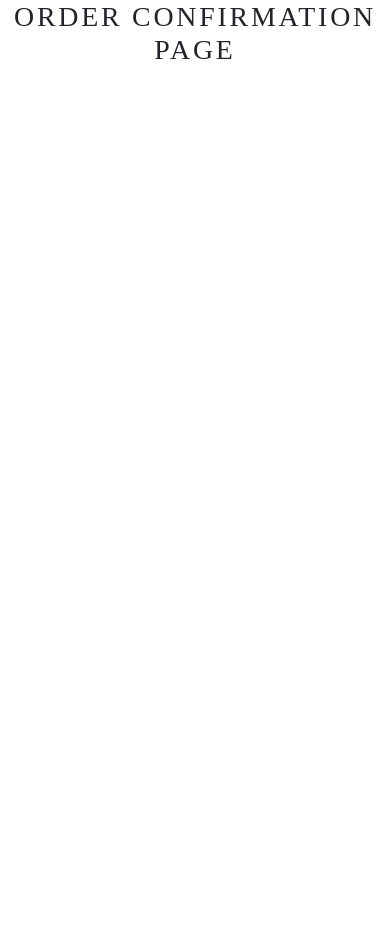
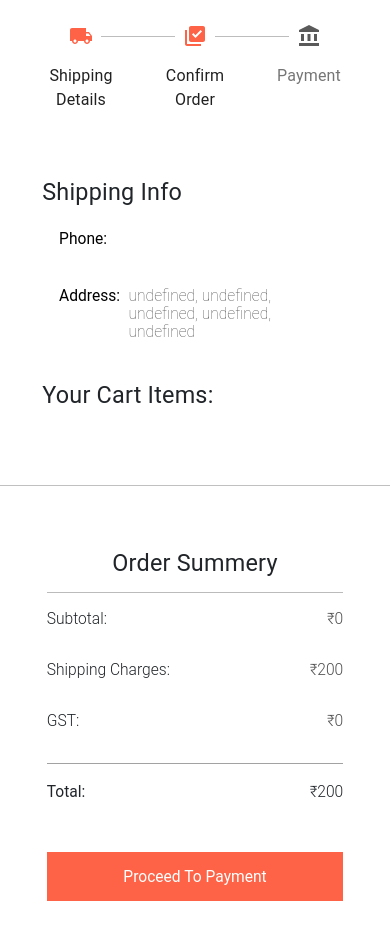
Before and after one commit to Krishi-02/Electronicspart, a React (Create React App) app in the folder frontend/: page /order/confirm in a window 390 px wide. Shown: the top 940 px of the page. Before the commit the page ends 844 px from the top, so only its background shows below. Built offline with nearby package versions, Linux system fonts and the light colour scheme.

Commit message:
order confirm

```diff
--- a/frontend/src/components/Cart/ConfirmOrder.css
+++ b/frontend/src/components/Cart/ConfirmOrder.css
@@ -0,0 +1,203 @@
+.confirmOrderPage {
+    height: 100vh;
+    background-color: white;
+    display: grid;
+    grid-template-columns: 6fr 3fr;
+  }
+
+  .confirmOrderPage > div:last-child {
+    border-left: 1px solid rgba(0, 0, 0, 0.247);
+  }
+
+  .confirmshippingArea {
+    padding: 5vmax;
+    padding-bottom: 0%;
+  }
+
+  .confirmshippingArea > p {
+    font: 400 1.8vmax "Roboto";
+  }
+
+  .confirmshippingAreaBox,
+  .confirmCartItemsContainer {
+    margin: 2vmax;
+  }
+
+  .confirmshippingAreaBox > div {
+    display: flex;
+    margin: 1vmax 0;
+  }
+
+  .confirmshippingAreaBox > div > p {
+    font: 400 1vmax "Roboto";
+    color: black;
+  }
+  .confirmshippingAreaBox > div > span {
+    margin: 0 1vmax;
+    font: 100 1vmax "Roboto";
+    color: #575757;
+  }
+
+  .confirmCartItems > p {
+    font: 400 1.8vmax "Roboto";
+  }
+
+  .confirmCartItems {
+    padding: 5vmax;
+    padding-top: 2vmax;
+  }
+
+  .confirmCartItemsContainer {
+    max-height: 20vmax;
+    overflow-y: auto;
+  }
+
+  .confirmCartItemsContainer > div {
+    display: flex;
+    font: 400 1vmax "Roboto";
+    align-items: center;
+    justify-content: space-between;
+    margin: 2vmax 0;
+  }
+
+  .confirmCartItemsContainer > div > img {
+    width: 3vmax;
+  }
+
+  .confirmCartItemsContainer > div > a {
+    color: #575757;
+    margin: 0 2vmax;
+    width: 60%;
+    text-decoration: none;
+  }
+
+  .confirmCartItemsContainer > div > span {
+    font: 100 1vmax "Roboto";
+    color: #5e5e5e;
+  }
+
+  .orderSummary {
+    padding: 7vmax;
+  }
+
+  .orderSummary > p {
+    text-align: center;
+    font: 400 1.8vmax "Roboto";
+    border-bottom: 1px solid rgba(0, 0, 0, 0.267);
+    padding: 1vmax;
+    width: 100%;
+    margin: auto;
+    box-sizing: border-box;
+  }
+
+  .orderSummary > div > div {
+    display: flex;
+    font: 300 1vmax "Roboto";
+    justify-content: space-between;
+    margin: 2vmax 0;
+  }
+  .orderSummary > div > div > span {
+    color: rgba(0, 0, 0, 0.692);
+  }
+
+  .orderSummaryTotal {
+    display: flex;
+    font: 300 1vmax "Roboto";
+    justify-content: space-between;
+    border-top: 1px solid rgba(0, 0, 0, 0.363);
+    padding: 2vmax 0;
+  }
+
+  .orderSummary > button {
+    background-color: tomato;
+    color: white;
+    width: 100%;
+    padding: 1vmax;
+    border: none;
+    margin: auto;
+    cursor: pointer;
+    transition: 0.5s;
+    font: 400 1vmax "Roboto";
+  }
+
+  .orderSummary > button:hover {
+    background-color: rgb(192, 71, 50);
+  }
+
+  @media screen and (max-width: 600px) {
+    .confirmOrderPage {
+      grid-template-columns: 1fr;
+      height: unset;
+    }
+
+    .confirmOrderPage > div:last-child {
+      border-left: 0;
+      border-top: 1px solid rgba(0, 0, 0, 0.247);
+    }
+
+    .confirmshippingArea > p {
+      font: 400 6vw "Roboto";
+    }
+
+    .confirmshippingAreaBox > div {
+      display: flex;
+      margin: 6vw 0;
+    }
+
+    .confirmshippingAreaBox > div > p {
+      font: 400 4vw "Roboto";
+    }
+    .confirmshippingAreaBox > div > span {
+      font: 100 4vw "Roboto";
+    }
+
+    .confirmCartItems > p {
+      font: 400 6vw "Roboto";
+    }
+
+    .confirmCartItemsContainer {
+      max-height: 50vw;
+    }
+
+    .confirmCartItemsContainer > div {
+      font: 400 4vw "Roboto";
+      margin: 4vw 0;
+    }
+
+    .confirmCartItemsContainer > div > img {
+      width: 10vw;
+    }
+
+    .confirmCartItemsContainer > div > a {
+      margin: 0;
+      width: 30%;
+    }
+
+    .confirmCartItemsContainer > div > span {
+      font: 100 4vw "Roboto";
+    }
+
+    .orderSummary {
+      padding: 12vw;
+    }
+
+    .orderSummary > p {
+      font: 400 6vw "Roboto";
+      padding: 4vw;
+    }
+
+    .orderSummary > div > div {
+      font: 300 4vw "Roboto";
+    }
+
+    .orderSummaryTotal {
+      font: 300 4vw "Roboto";
+      padding: 5vw 0;
+    }
+
+    .orderSummary > button {
+      padding: 4vw;
+      margin: 4vw auto;
+      font: 400 4vw "Roboto";
+    }
+  }
--- a/frontend/src/components/Cart/ConfirmOrder.js
+++ b/frontend/src/components/Cart/ConfirmOrder.js
@@ -1,12 +1,112 @@
-import React from 'react'
+import React, { Fragment } from 'react'
 import './ConfirmOrder.css';
+import CheckoutSteps from "../Cart/CheckoutSteps";
+import { useSelector } from "react-redux";
+import MetaData from '../MetaData';
+import { Link } from "react-router-dom";
+import { Typography } from "@material-ui/core";
 
 
-const ConfirmOrder = () => {
+const ConfirmOrder = ({ history }) => {
+  const {shippingInfo, cartItems} = useSelector((state) => state.cart);
+  const {user} = useSelector((state) => state.user);
+
+  const subtotal = cartItems.reduce(
+    (acc, item) => acc + item.qty * item.price,
+    0
+  );
+  const shippingCharges = subtotal > 1000 ? 0 : 200;
+
+  const tax = subtotal * 0.18;
+
+  const totalPrice = subtotal + tax + shippingCharges;
+
+  const address = `${shippingInfo.address}, ${shippingInfo.city}, ${shippingInfo.state}, ${shippingInfo.pinCode}, ${shippingInfo.country}`;
+
+  const proceedToPayment = () => {
+    const data = {
+      subtotal,
+      shippingCharges,
+      tax,
+      totalPrice,
+    };
+    sessionStorage.setItem("orderInfo", JSON.stringify(data));
+
+    history.push("/process/payment");
+  }
   return (
-    <div>
-        <h1>Order Confirmation Page</h1>
+    <Fragment>
+    <MetaData title="Confirm Order" />
+    <CheckoutSteps activeStep={1} />
+    <div className="confirmOrderPage">
+      <div>
+        <div className="confirmshippingArea">
+          <Typography>Shipping Info</Typography>
+          <div className="confirmshippingAreaBox">
+            {/* <div>
+              <p>Name:</p>
+              <span>{user.name}</span>
+            </div> */}
+            <div>
+              <p>Phone:</p>
+              <span>{shippingInfo.phoneNo}</span>
+            </div>
+            <div>
+              <p>Address:</p>
+              <span>{address}</span>
+            </div>
+          </div>
+        </div>
+        <div className="confirmCartItems">
+          <Typography>Your Cart Items:</Typography>
+          <div className="confirmCartItemsContainer">
+            {cartItems &&
+              cartItems.map((item) => (
+                <div key={item.product}>
+                  <img src={item.imageUrl} alt="Product" />
+                  <Link to={`/product/${item.product}`}>
+                    {item.name}
+                  </Link>{" "}
+                  <span>
+                    {item.qty} X ₹{item.price} ={" "}
+                    <b>₹{item.price * item.qty}</b>
+                  </span>
+                </div>
+              ))}
+          </div>
+        </div>
+      </div>
+      {/*  */}
+      <div>
+        <div className="orderSummary">
+          <Typography>Order Summery</Typography>
+          <div>
+            <div>
+              <p>Subtotal:</p>
+              <span>₹{subtotal}</span>
+            </div>
+            <div>
+              <p>Shipping Charges:</p>
+              <span>₹{shippingCharges}</span>
+            </div>
+            <div>
+              <p>GST:</p>
+              <span>₹{tax}</span>
+            </div>
+          </div>
+
+          <div className="orderSummaryTotal">
+            <p>
+              <b>Total:</b>
+            </p>
+            <span>₹{totalPrice}</span>
+          </div>
+
+          <button onClick={proceedToPayment}>Proceed To Payment</button>
+        </div>
+      </div>
     </div>
+  </Fragment>
   )
 }
 
--- a/frontend/src/components/Product/ProductDetails.css
+++ b/frontend/src/components/Product/ProductDetails.css
@@ -111,3 +111,26 @@
 .rproducts_h1{
   font-size: 25px;
 }
+
+.rp_container{
+  display: grid;
+  grid-template-columns: repeat(3, 1fr);
+}
+
+@media (max-width: 1232px) {
+  .rp_container {
+    grid-template-columns: repeat(3, auto);
+  }
+}
+
+@media (max-width: 950px) {
+  .rp_container {
+    grid-template-columns: repeat(2, auto);
+  }
+}
+
+@media (max-width: 630px) {
+  .rp_container {
+    grid-template-columns: 1fr;
+  }
+}
--- a/frontend/src/components/Product/ProductDetails.js
+++ b/frontend/src/components/Product/ProductDetails.js
@@ -1,6 +1,6 @@
 import React, {useState, useEffect} from 'react';
 import {useDispatch, useSelector} from "react-redux";
-import {getProductDetails} from '../../actions/productAction';
+import {getProduct, getProductDetails} from '../../actions/productAction';
 import {addtoCart} from '../../actions/cartAction';
 import './ProductDetails.css'
 import Header from '../Header/Header';
@@ -13,7 +13,7 @@ const ProductDetails = ({match, history}) => {
   const dispatch = useDispatch();
 
   const productDetails = useSelector((state) => state.productDetails)
-  const products = useSelector((state) => state.products)
+  const {products, productCount} = useSelector((state) => state.products)
   const { loading, error, product } = productDetails
   console.log(product);
 
@@ -21,6 +21,7 @@ const ProductDetails = ({match, history}) => {
     if(product && match.params.id !== product._id){
       dispatch(getProductDetails(match.params.id));
     }
+    dispatch(getProduct());
   }, [dispatch]);
 
   const addToCartHandler = () => {
@@ -83,7 +84,18 @@ const ProductDetails = ({match, history}) => {
      </div>
      <div className='relatable_products'>
             <h1 className='rproducts_h1'>Relatable Products</h1>
-
+            <div className="rp_container">
+            {products && products.map((product) => {
+              <Product
+              key={product._id}
+              name={product.name}
+              description={product.description}
+              price={product.price}
+              imageUrl={product.imageUrl}
+              productId={product._id}
+              />
+            })}
+            </div>
           </div>
      </div>
   );
```
Also changed, not shown: frontend/src/components/Cart/Payment.js (added, +17 -0 lines), frontend/src/components/Cart/Payment.css (added).
